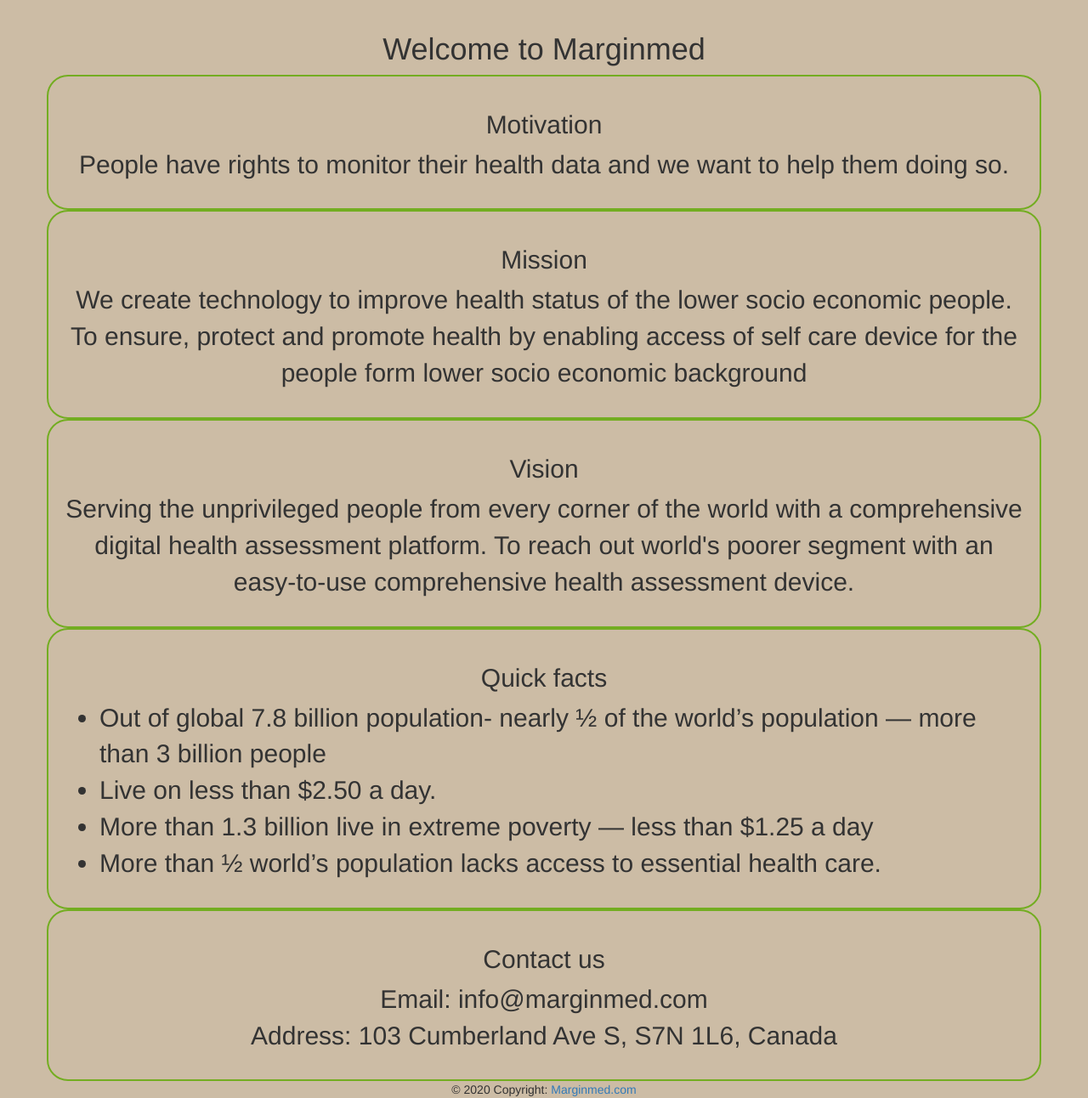
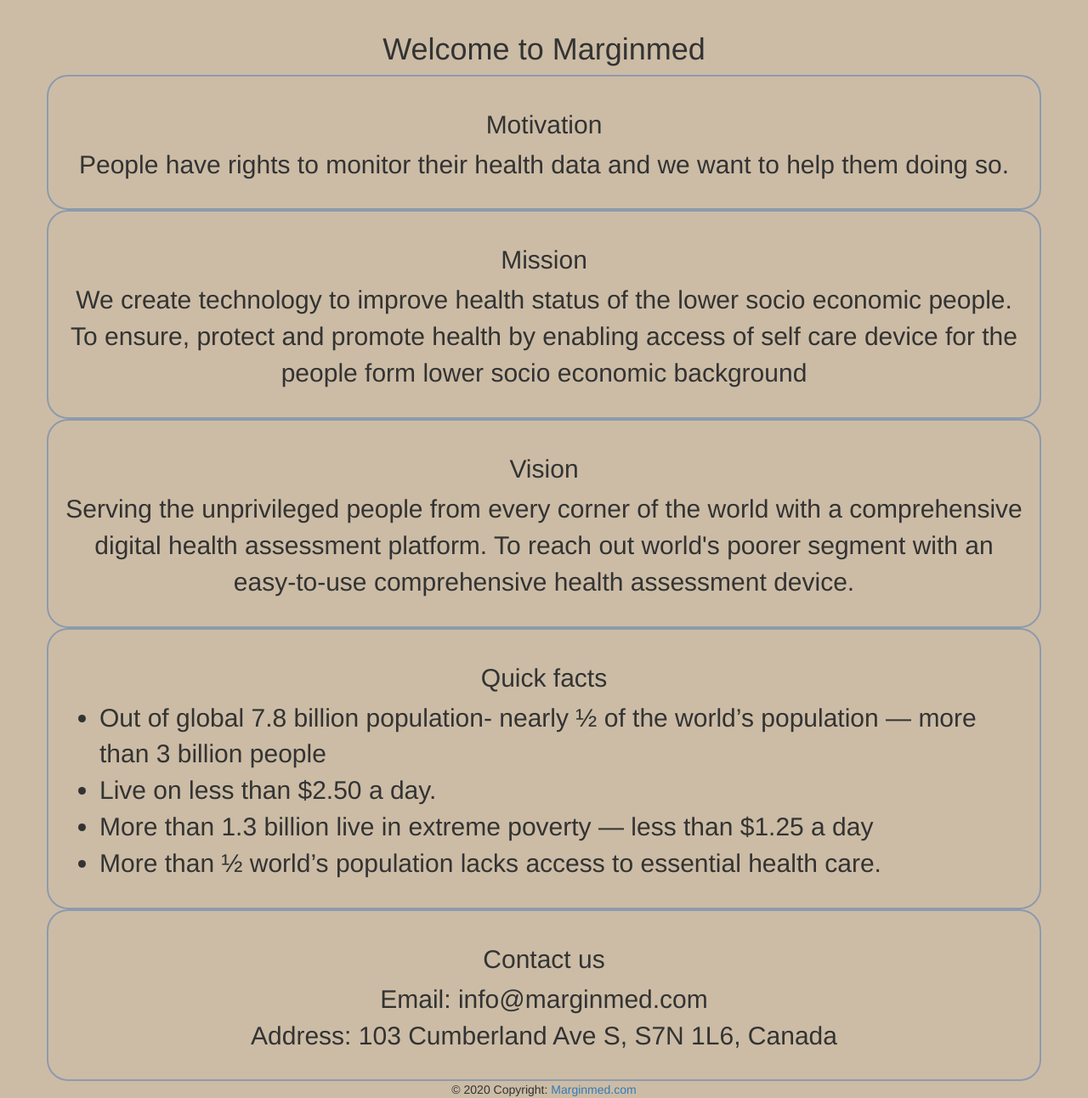
Before and after one commit to marginmed/marginmed.github.io, a plain HTML site: page index.html in a window 1280 px wide. Shown: the part 54-1346 px from the top of the page at 85% size. Drawn offline with nearby package versions, Linux system fonts and the light colour scheme.

```diff
--- a/index.html
+++ b/index.html
@@ -37,12 +37,12 @@
 
 
     <div class="container">
-    	<h1 style="text-align: center;">Welcome to Marginmed</h1>
+    	<h1 class= 'text-focus-in' style="text-align: center;">Welcome to Marginmed</h1>
     </div>
 
 	<!-- <h2 style="text-align: center;" >Stay tuned for more update</h2> -->
 
-	<div class = 'container' id = 'motivation'>
+	<div class = 'section container ' id = 'motivation'>
 
 	<h2 style="text-align: center;"> Motivation </h2>
 
@@ -51,7 +51,7 @@
 	</p>
 
 	</div>
-	<div class = 'container' id = 'mission'>
+	<div class = 'container section' id = 'mission'>
 
 		<h2 style="text-align: center;"> Mission </h2>
 		<p style="text-align: center;font-size: 30px">
@@ -59,7 +59,7 @@
 			To ensure, protect and promote health by enabling access of self care device for the people form lower socio economic background
 		</p>
 	</div>
-	<div class = 'container' id = 'vision'>
+	<div class = 'container section' id = 'vision'>
 		<h2 style="text-align: center;"> Vision </h2>
 
 		<p style="text-align: center; font-size: 30px">
@@ -69,7 +69,7 @@
 
 	</div>
 
-	<div class = 'container' id = 'quick_facts'>
+	<div class = 'container section' id = 'quick_facts'>
 		<h2 style="text-align: center;"> Quick facts </h2>
 
 			<ul>
@@ -82,7 +82,7 @@
 
 	</div>
 
-	<div class = 'container' id = 'contact_us'>
+	<div class = 'container section' id = 'contact_us'>
 		<h2 style="text-align: center;"> Contact us </h2>
 
 		<p style="text-align: center; font-size: 30px">
--- a/style.css
+++ b/style.css
@@ -2,41 +2,54 @@ body{
 	background-color: #ccbca5;
 }
 
-#motivation {
+.section {
+
 	border-radius: 25px;
-	border: 2px solid #73AD21;
+	border: 2px solid #8e9aad;
 	padding: 20px;
-	/*width: 200px;
-	height: 150px; */
-
 }
 
-#mission {
 
-	border-radius: 25px;
-	border: 2px solid #73AD21;
-	padding: 20px;
 
+.text-focus-in {
+	-webkit-animation: text-focus-in 1s cubic-bezier(0.550, 0.085, 0.680, 0.530) both;
+	        animation: text-focus-in 1s cubic-bezier(0.550, 0.085, 0.680, 0.530) both;
 }
 
-#vision {
 
-	border-radius: 25px;
-	border: 2px solid #73AD21;
-	padding: 20px;
+/* ----------------------------------------------
+ * Generated by Animista on 2020-7-22 10:34:31
+ * Licensed under FreeBSD License.
+ * See http://animista.net/license for more info.
+ * w: http://animista.net, t: @cssanimista
+ * ---------------------------------------------- */
 
+/**
+ * ----------------------------------------
+ * animation text-focus-in
+ * ----------------------------------------
+ */
+@-webkit-keyframes text-focus-in {
+  0% {
+    -webkit-filter: blur(12px);
+            filter: blur(12px);
+    opacity: 0;
+  }
+  100% {
+    -webkit-filter: blur(0px);
+            filter: blur(0px);
+    opacity: 1;
+  }
 }
-
-#quick_facts {
-
-	border-radius: 25px;
-	border: 2px solid #73AD21;
-	padding: 20px;
-
+@keyframes text-focus-in {
+  0% {
+    -webkit-filter: blur(12px);
+            filter: blur(12px);
+    opacity: 0;
+  }
+  100% {
+    -webkit-filter: blur(0px);
+            filter: blur(0px);
+    opacity: 1;
+  }
 }
-
-#contact_us {
-	border-radius: 25px;
-	border: 2px solid #73AD21;
-	padding: 20px;
-}
```
